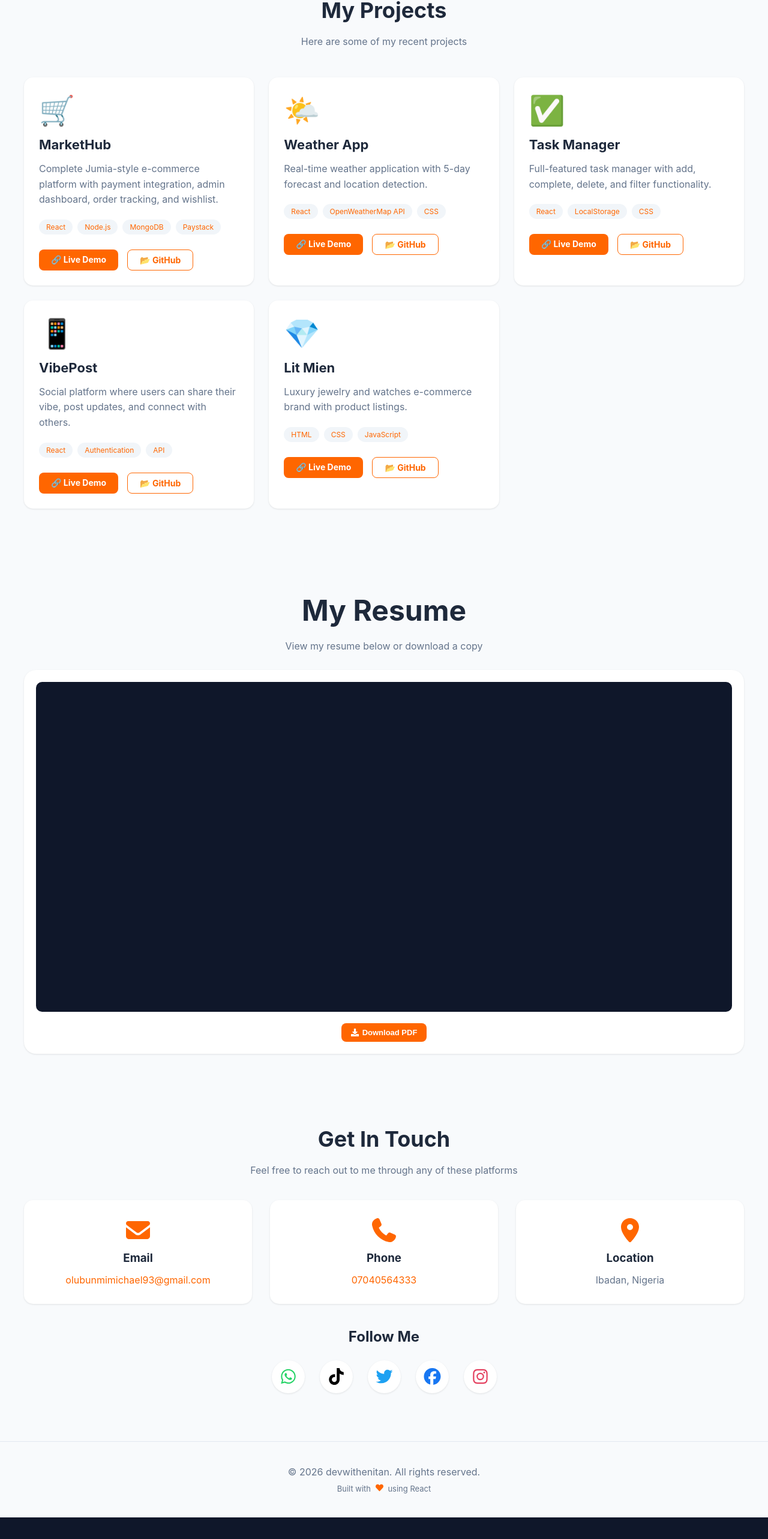
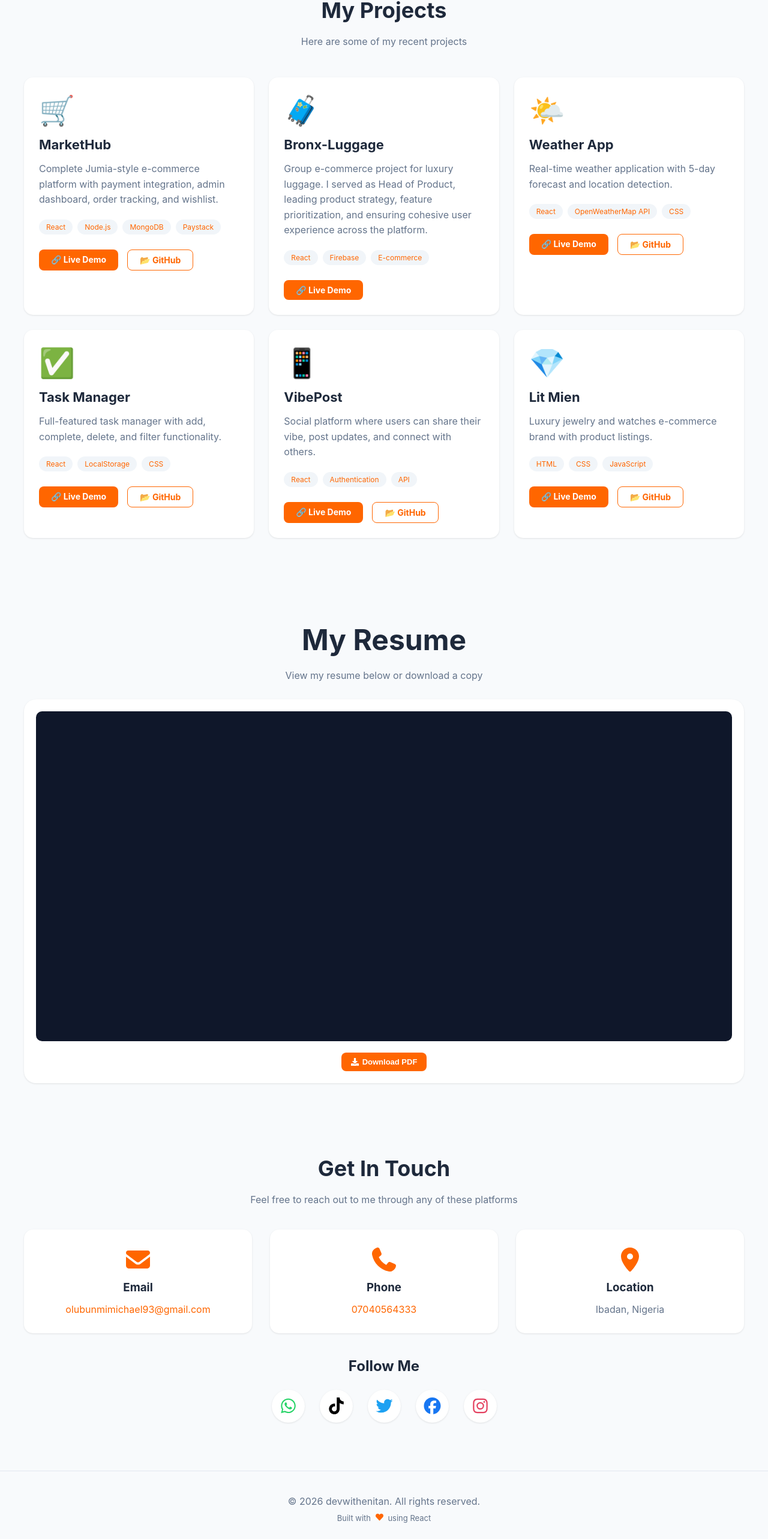
Before and after one commit to olubunmimichael93-debug/my-portfolio, a React (Vite) app: page / in a window 1280 px wide. Shown: the part 1293-3859 px from the top of the page at 60% size. Before the commit the page ends 3823 px from the top, so only its background shows below. Built offline with nearby package versions, Linux system fonts and the light colour scheme; the HTML template or start-up script is replaced by a standard one.

Commit message:
Add Instagram link and Bronx-Luggage group project

```diff
--- a/src/components/Contact.jsx
+++ b/src/components/Contact.jsx
@@ -20,7 +20,7 @@ function Contact() {
 
   return (
     <section id="contact" style={{
-      padding: '60px 20px 80px 20px',  // Normal top padding, normal bottom padding
+      padding: '60px 20px 80px 20px',
       background: darkMode ? '#0f172a' : '#f8fafc',
       transition: 'background 0.3s ease'
     }}>
@@ -178,7 +178,8 @@ function Contact() {
           onMouseLeave={(e) => e.currentTarget.style.transform = 'scale(1)'}>
             <FontAwesomeIcon icon={faFacebook} />
           </a>
-          <a href="https://instagram.com/yourusername" target="_blank" rel="noopener noreferrer" style={{
+          {/* Instagram Link - NEW */}
+          <a href="https://www.instagram.com/olubunmimichael1709" target="_blank" rel="noopener noreferrer" style={{
             width: '55px',
             height: '55px',
             background: darkMode ? '#1e293b' : 'white',
--- a/src/components/Projects.jsx
+++ b/src/components/Projects.jsx
@@ -11,6 +11,14 @@ function Projects() {
       emoji: '🛒',
       liveLink: 'https://markethub-sandy.vercel.app',
       githubLink: 'https://github.com/olubunmimichael93-debug/markethub'
+    },
+    {
+      title: 'Bronx-Luggage',
+      description: 'Group e-commerce project for luxury luggage. I served as Head of Product, leading product strategy, feature prioritization, and ensuring cohesive user experience across the platform.',
+      tech: ['React', 'Firebase', 'E-commerce'],
+      emoji: '🧳',
+      liveLink: 'https://bronx-luggage.web.app/',
+      githubLink: null
     },
     {
       title: 'Weather App',
@@ -129,6 +137,7 @@ function Projects() {
                 }}>
                   🔗 Live Demo
                 </a>
+                {project.githubLink && (
                   <a href={project.githubLink} target="_blank" rel="noopener noreferrer" style={{
                     padding: '8px 20px',
                     background: 'transparent',
@@ -141,6 +150,7 @@ function Projects() {
                   }}>
                     📂 GitHub
                   </a>
+                )}
               </div>
             </div>
           ))}
```
Lines whose indentation alone changed are shown as unchanged.
